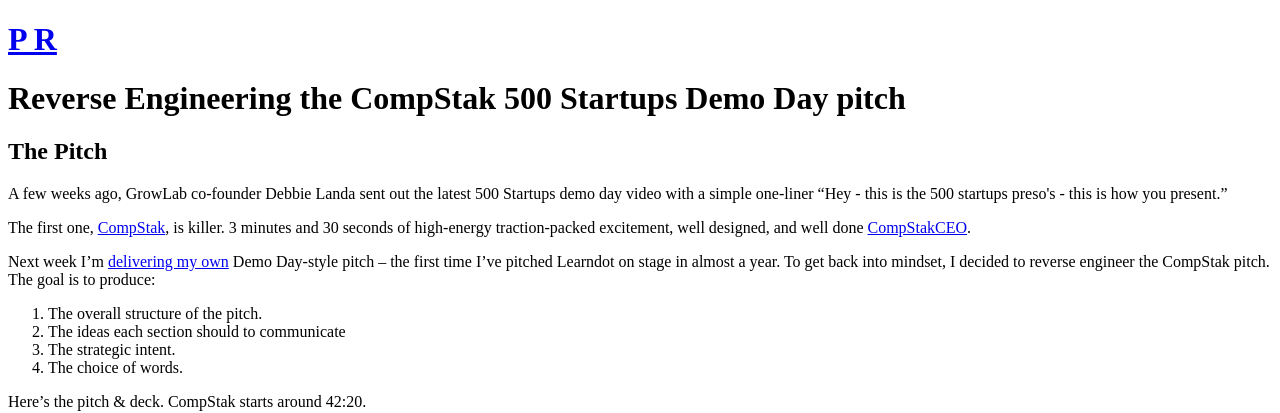
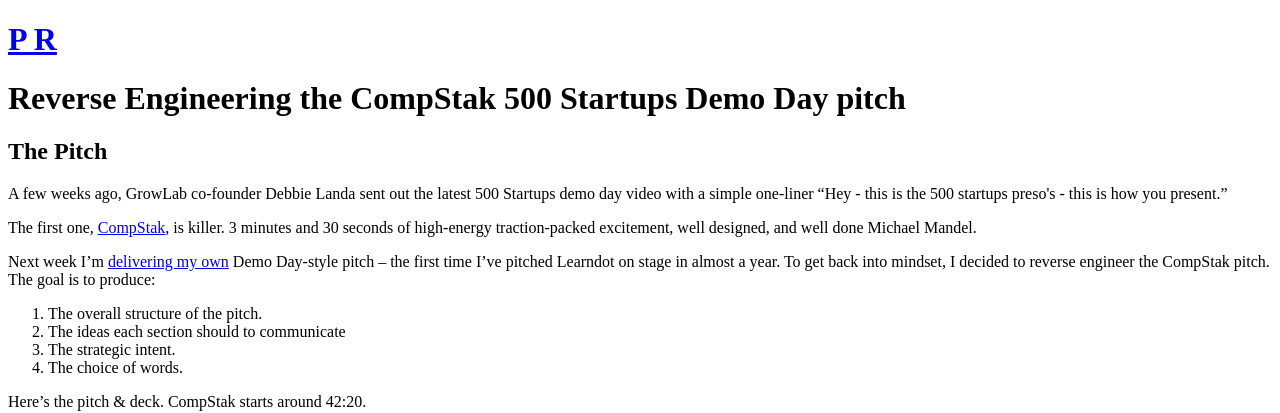
Before and after one commit to prlambert/old-prlambert.github.com, a Jekyll site: the page built from _posts/2013-03-07-reverse-engineering-compstak-pitch.html, in a window 1280 px wide and 900 px high. Shown: the top 413 px of the window. Built offline with Jekyll 4.4.1, drawn with Linux system fonts in a browser that asks for light colours; comment, search, counter and statistics services are not loaded.

Commit message:
small typo fix

```diff
--- a/_posts/2013-03-07-reverse-engineering-compstak-pitch.html
+++ b/_posts/2013-03-07-reverse-engineering-compstak-pitch.html
@@ -13,7 +13,7 @@
 </p>
 
 <p>
-The first one, <a href="http://www.compstak.com">CompStak</a>, is killer. 3 minutes and 30 seconds of high-energy traction-packed excitement, well designed, and well done <a href="https://twitter.com/CompStakCEO">CompStakCEO</a>.
+The first one, <a href="http://www.compstak.com">CompStak</a>, is killer. 3 minutes and 30 seconds of high-energy traction-packed excitement, well designed, and well done Michael Mandel.
 </p>
 
 <p>
```
